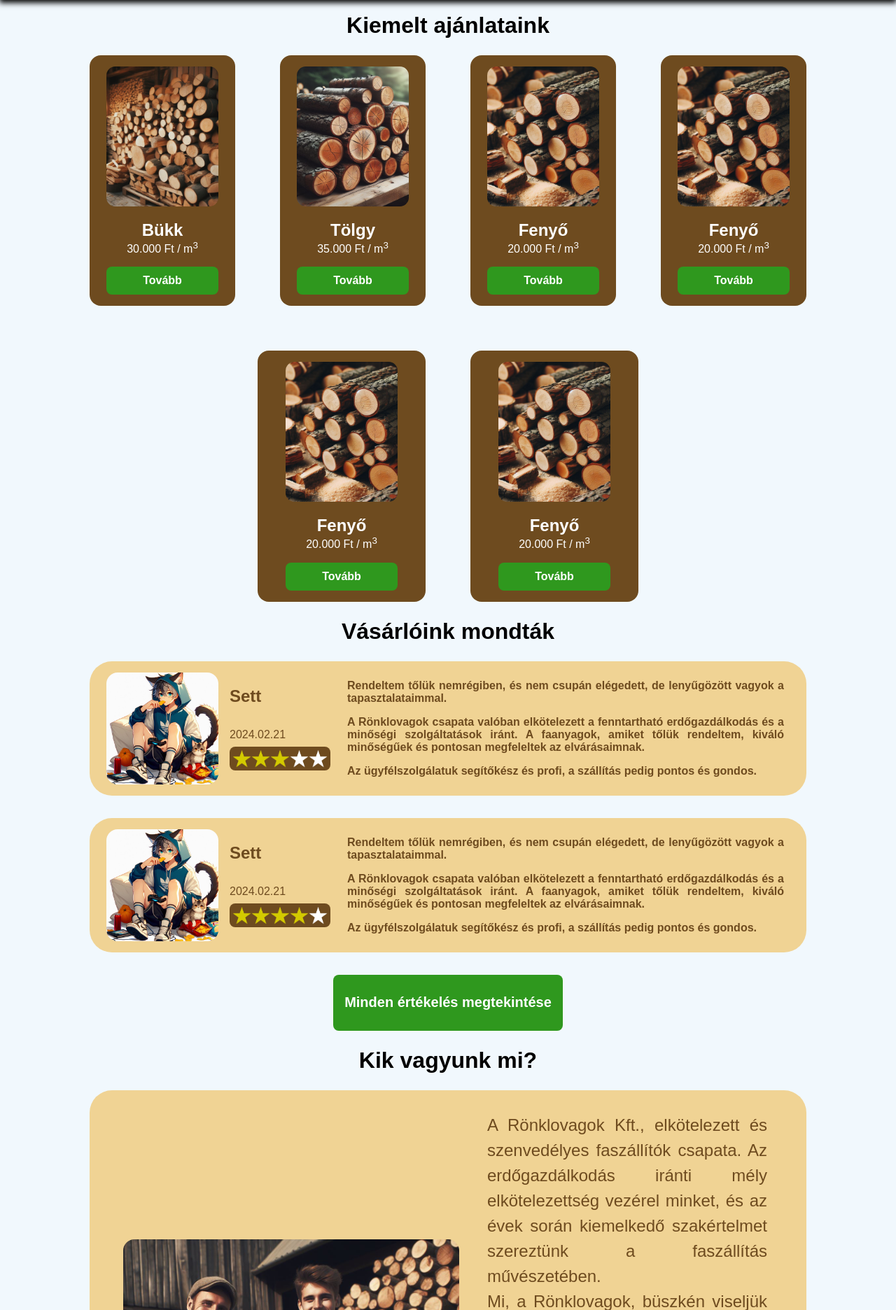
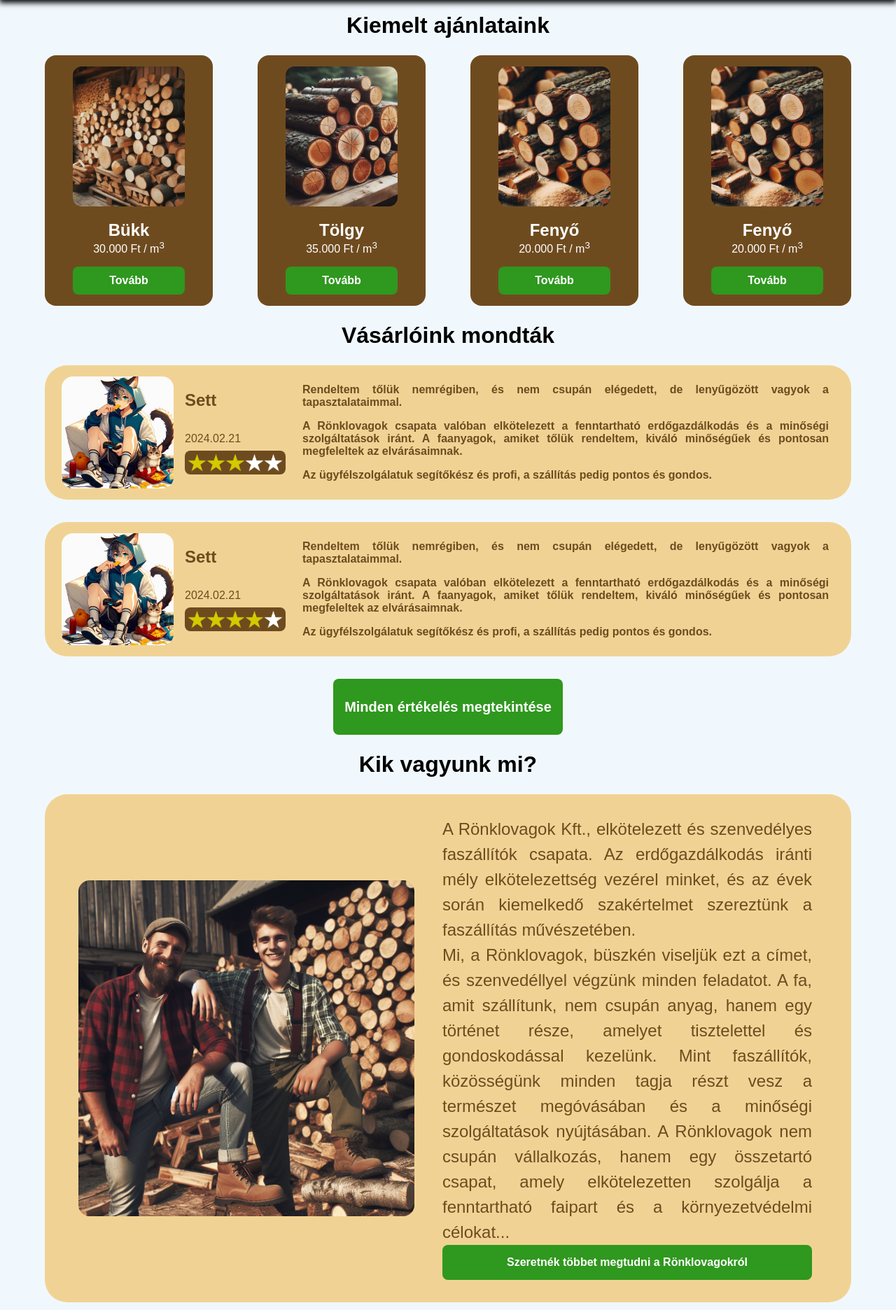
Before and after one commit to alukacs03/webterv_projekt_2024, a PHP site: page /pages/index.html in a window 1280 px wide. Shown: the part 70-1942 px from the top of the page at 70% size. Run offline with PHP 8.4, Linux system fonts and the light colour scheme.

Commit message:
Főoldal kész
A Rólunk oldal is haladt egy kicsit (szebb).

```diff
--- a/pages/index.html
+++ b/pages/index.html
@@ -52,22 +52,6 @@
                 <div class="offerText">
                     <p class="offerTitle">Tölgy</p>
                     <p class="offerPrice">35.000 Ft / m<sup>3</sup></p>
-                </div>
-                <a href="termek.html"><button class="offerButton">Tovább</button></a>
-            </div>
-            <div class="offerCard">
-                <a href="termek.html"><img src="../pictures/products/fenyo.jpg" alt="fenyőfa" class="offerImage"></a>
-                <div class="offerText">
-                    <p class="offerTitle">Fenyő</p>
-                    <p class="offerPrice">20.000 Ft / m<sup>3</sup></p>
-                </div>
-                <a href="termek.html"><button class="offerButton">Tovább</button></a>
-            </div>
-            <div class="offerCard">
-                <a href="termek.html"><img src="../pictures/products/fenyo.jpg" alt="fenyőfa" class="offerImage"></a>
-                <div class="offerText">
-                    <p class="offerTitle">Fenyő</p>
-                    <p class="offerPrice">20.000 Ft / m<sup>3</sup></p>
                 </div>
                 <a href="termek.html"><button class="offerButton">Tovább</button></a>
             </div>
--- a/pages/rolunk.html
+++ b/pages/rolunk.html
@@ -9,7 +9,7 @@
     <meta name="viewport" content="width=device-width, initial-scale=1.0">
     <link rel="stylesheet" href="../styles/global_style.css">
     <link rel="stylesheet" href="../styles/rolunk_style.css">
-
+    <script src="../js/script.js" defer></script>
 </head>
 <body>
     <header id="pageHeader">
@@ -33,7 +33,7 @@
             </div>
         </nav>
     </header>
-    <script src="../js/script.js"></script>
+
     <main id="indexMain">
         <div id="titleBar">
             <img id="titleImage" src="../pictures/profilepics/ronklovagok.jpeg" alt="a két rönklovag">
@@ -43,7 +43,7 @@
             </div>
         </div>
         <div class="paragraphWrapper">
-            <p class="paragraphText">Rönklovagok Kft. története egészen 1998-ig nyúlik vissza, amikor Gergely Csaba, egy fiatal, lelkes erdőmérnök, és néhány társa úgy döntött, hogy létrehoznak egy olyan vállalkozást, amely elkötelezett a fenntartható erdőgazdálkodás és a minőségi faszállítás mellett. Az alapítók közös hitükben és szenvedélyükben egyesülve indították útjára a Rönklovagokat, amely hamarosan a faipar egyik meghatározó szereplőjévé vált.</p>
+            <p class="paragraphText">Rönklovagok Kft. története egészen 1998-ig nyúlik vissza, amikor Nagy Árpi, egy fiatal, lelkes erdőmérnök, és néhány társa úgy döntött, hogy létrehoznak egy olyan vállalkozást, amely elkötelezett a fenntartható erdőgazdálkodás és a minőségi faszállítás mellett. Az alapítók közös hitükben és szenvedélyükben egyesülve indították útjára a Rönklovagokat, amely hamarosan a faipar egyik meghatározó szereplőjévé vált.</p>
             <p class="paragraphText">Az indulás nem volt könnyű, de az elszántság és a szakértelem meghozta gyümölcsét. Az 1990-es évek végén és a 2000-es évek elején a Rönklovagok csapatai nap mint nap az erdők mélyére merültek, hogy felkutassák és kiválasszák a legjobb minőségű fát, amelyet aztán gondosan és tisztelettel szállítottak ki az ipar számára. A faszállítás művészete a vállalat vérévé vált, és a Rönklovagok büszkén viselték címet, mint az iparág legkiválóbb faszállítói.</p>
             <p class="paragraphText">Az őserdők védelme és a fenntartható erdőgazdálkodás mindig is az alapvető értékek közé tartozott a Rönklovagoknál. Ezért a vállalkozás folyamatosan fejlesztette technológiáját és folyamatait annak érdekében, hogy a fa kivágása és szállítása ne csak hatékony legyen, hanem minimális hatással legyen az erdők ökoszisztémájára is.</p>
             <p class="paragraphText">Az 2010-es években a Rönklovagok Kft. tovább bővítette tevékenységi körét és területét. Nem csupán a hazai erdőket szolgálták ki, hanem megjelentek a nemzetközi piacon is, ahol elismerték a szakértelmüket és minőségi szolgáltatásaikat. A folyamatos innováció és a környezetvédelem iránti elkötelezettség meghozta gyümölcsét, és a Rönklovagok hamarosan a faszállítás egyik legmegbízhatóbb és legelismertebb szereplőjévé váltak nemzetközi szinten is.</p>
--- a/styles/global_style.css
+++ b/styles/global_style.css
@@ -162,7 +162,7 @@ li {
     background-color: var(--background-colour);
     height: auto;
     flex: 1;
-    padding: 1.5rem 10vw;
+    padding: 1.5rem 5vw;
     margin-top: 4rem;
     gap: 1.5rem;
 }
--- a/styles/index_style.css
+++ b/styles/index_style.css
@@ -275,6 +275,7 @@
     border-radius: 0.5rem;
     box-sizing: border-box;
     padding: 0.05rem 0.3rem;
+    outline: none;
 }
 
 .contactLabel {
@@ -295,12 +296,12 @@
 #contactMessageInput {
     resize: none;
     width: 100%;
-    height: 40vh;
+    height: 22vh;;
     border: none;
     border-radius: 0.5rem;
-    padding: 0.2rem;
+    padding: 0.5rem;
     box-sizing: border-box;
-
+    outline: none;
 }
 
 
@@ -311,7 +312,7 @@
     font-size: 1rem;
 }
 
-@media (max-width: 768px) {
+@media (max-width: 891px) {
     #contactMessageInput {
         height: 22vh;
     }
@@ -329,4 +330,11 @@
 }
 
 @media (max-width: 560px) {
+    #contactTopContainer {
+        display: flex;
+        flex-wrap: wrap;
+    }
+    .contactContainer {
+        width: 100%;
+    }
 }
```
Also changed, not shown: styles/rolunk_style.css (+5 -4 lines).
